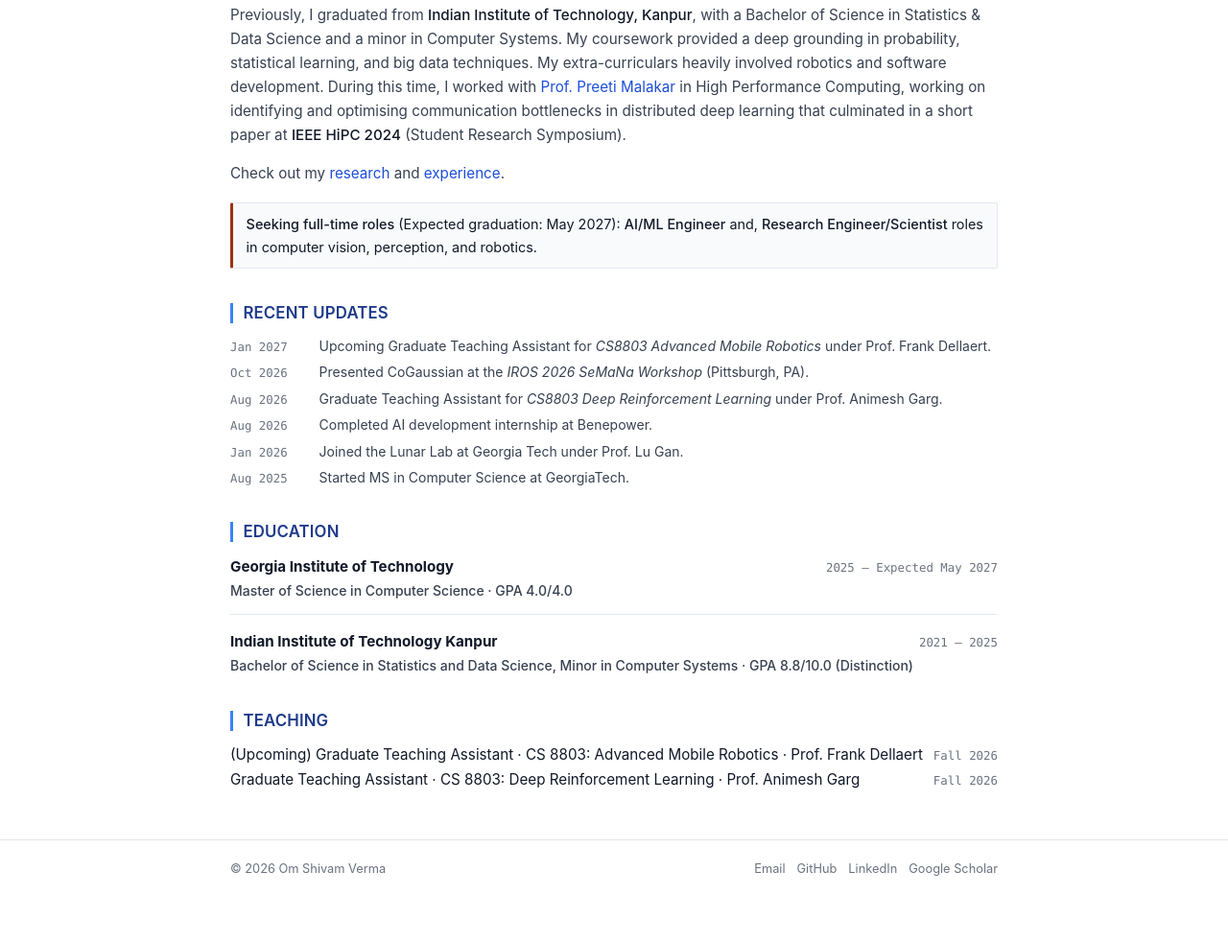
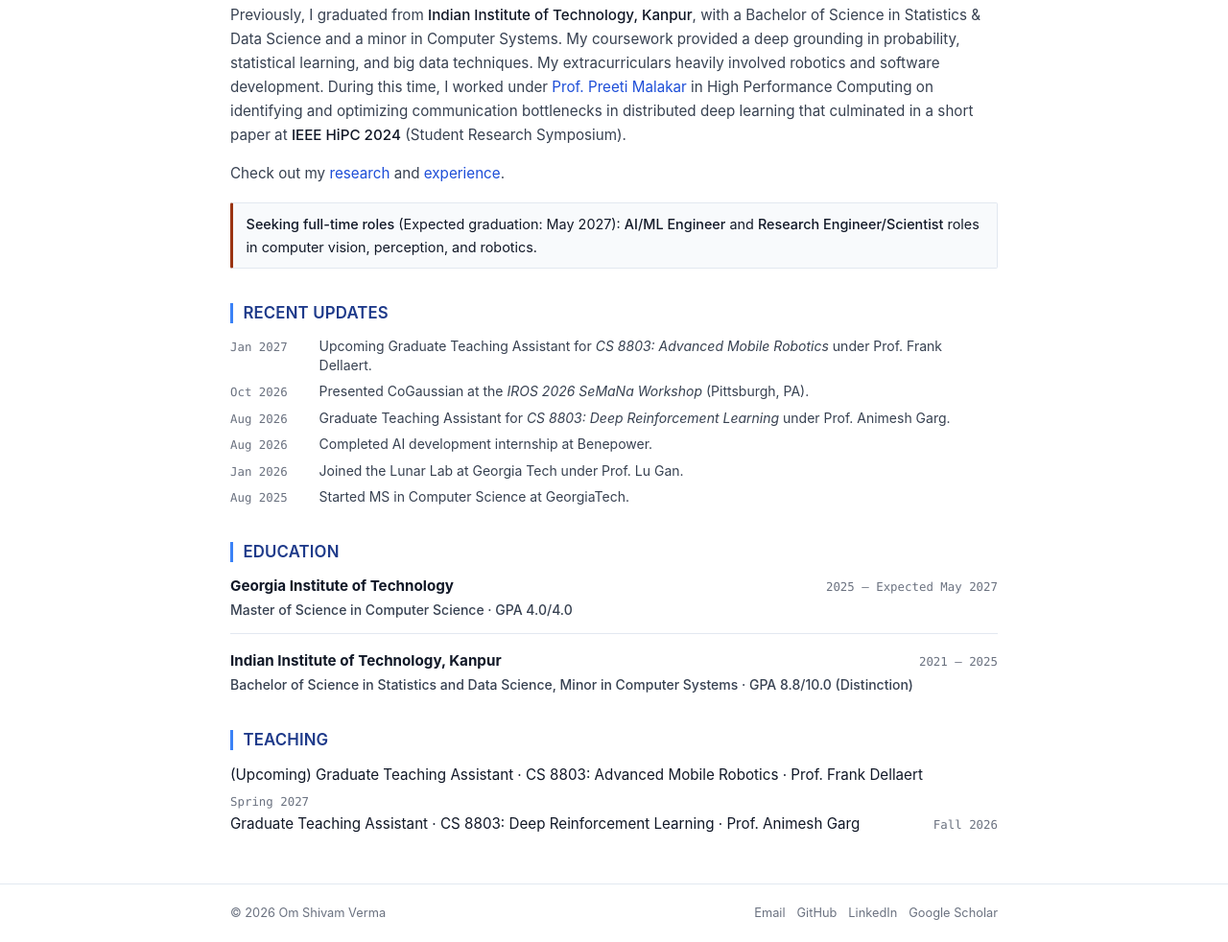
Before and after one commit to omsv135/omsv135.github.io, a plain HTML site: page index.html in a window 1280 px wide. Shown: the part 443-1425 px from the top of the page at 96% size. Before the commit the page ends 1379 px from the top, so only its background shows below. Drawn offline with Linux system fonts and the light colour scheme.

Commit message:
Fixed minor errors.

```diff
--- a/index.html
+++ b/index.html
@@ -91,14 +91,14 @@
         </p>
 
         <p>
-          Previously, I graduated from <strong>Indian Institute of Technology, Kanpur</strong>, with a Bachelor of Science in Statistics &amp; Data Science and a minor in Computer Systems. My coursework provided a deep grounding in probability, statistical learning, and big data techniques. My extra-curriculars heavily involved robotics and software development. During this time, I worked with <a href="https://www.cse.iitk.ac.in/users/pmalakar/" target="_blank" rel="noopener noreferrer">Prof. Preeti Malakar</a> in High Performance Computing, working on identifying and optimising communication bottlenecks in distributed deep learning that culminated in a short paper at <strong>IEEE HiPC 2024</strong> (Student Research Symposium).
+          Previously, I graduated from <strong>Indian Institute of Technology, Kanpur</strong>, with a Bachelor of Science in Statistics &amp; Data Science and a minor in Computer Systems. My coursework provided a deep grounding in probability, statistical learning, and big data techniques. My extracurriculars heavily involved robotics and software development. During this time, I worked under <a href="https://www.cse.iitk.ac.in/users/pmalakar/" target="_blank" rel="noopener noreferrer">Prof. Preeti Malakar</a> in High Performance Computing on identifying and optimizing communication bottlenecks in distributed deep learning that culminated in a short paper at <strong>IEEE HiPC 2024</strong> (Student Research Symposium).
         </p>
 
         <p>
           Check out my <a href="research.html">research</a> and <a href="experience.html">experience</a>.
         </p>
         <div class="status-note">
-          <strong>Seeking full-time roles</strong> (Expected graduation: May 2027): <strong>AI/ML Engineer</strong> and, <strong>Research Engineer/Scientist</strong> roles in computer vision, perception, and robotics.
+          <strong>Seeking full-time roles</strong> (Expected graduation: May 2027): <strong>AI/ML Engineer</strong> and <strong>Research Engineer/Scientist</strong> roles in computer vision, perception, and robotics.
         </div>
       </section>
 
@@ -108,7 +108,7 @@
         <ul class="news-list">
           <li class="news-item">
             <span class="news-date">Jan 2027</span>
-            <span class="news-text">Upcoming Graduate Teaching Assistant for <em>CS8803 Advanced Mobile Robotics</em> under Prof. Frank Dellaert.</span>
+            <span class="news-text">Upcoming Graduate Teaching Assistant for <em>CS 8803: Advanced Mobile Robotics</em> under Prof. Frank Dellaert.</span>
           </li>
           <li class="news-item">
             <span class="news-date">Oct 2026</span>
@@ -116,7 +116,7 @@
           </li>
           <li class="news-item">
             <span class="news-date">Aug 2026</span>
-            <span class="news-text">Graduate Teaching Assistant for <em>CS8803 Deep Reinforcement Learning</em> under Prof. Animesh Garg.</span>
+            <span class="news-text">Graduate Teaching Assistant for <em>CS 8803: Deep Reinforcement Learning</em> under Prof. Animesh Garg.</span>
           </li>
           <li class="news-item">
             <span class="news-date">Aug 2026</span>
@@ -148,7 +148,7 @@
 
           <div class="entry-block">
             <div class="entry-header">
-              <span class="entry-role">Indian Institute of Technology Kanpur</span>
+              <span class="entry-role">Indian Institute of Technology, Kanpur</span>
               <span class="entry-date">2021 – 2025</span>
             </div>
             <div class="entry-org">Bachelor of Science in Statistics and Data Science, Minor in Computer Systems &middot; GPA 8.8/10.0 (Distinction)</div>
@@ -162,11 +162,11 @@
         <div class="clean-list">
           <div class="entry-block">
             <div class="entry-header">
-              <span class="entry-role" style="font-weight: 400;">(Upcoming) Graduate Teaching Assistant &middot; CS 8803: Advanced Mobile Robotics &middot; Prof. Frank Dellaert </span>
-              <span class="entry-date">Fall 2026</span>
+              <span class="entry-role" style="font-weight: 400;">(Upcoming) Graduate Teaching Assistant &middot; CS 8803: Advanced Mobile Robotics &middot; Prof. Frank Dellaert</span>
+              <span class="entry-date">Spring 2027</span>
             </div>
             <div class="entry-header">
-              <span class="entry-role" style="font-weight: 400;">Graduate Teaching Assistant &middot; CS 8803: Deep Reinforcement Learning &middot; Prof. Animesh Garg </span>
+              <span class="entry-role" style="font-weight: 400;">Graduate Teaching Assistant &middot; CS 8803: Deep Reinforcement Learning &middot; Prof. Animesh Garg</span>
               <span class="entry-date">Fall 2026</span>
             </div>
           </div>
```
Also changed, not shown: experience.html (+3 -3 lines), projects.html (+4 -4 lines), research.html (+1 -1 lines).
